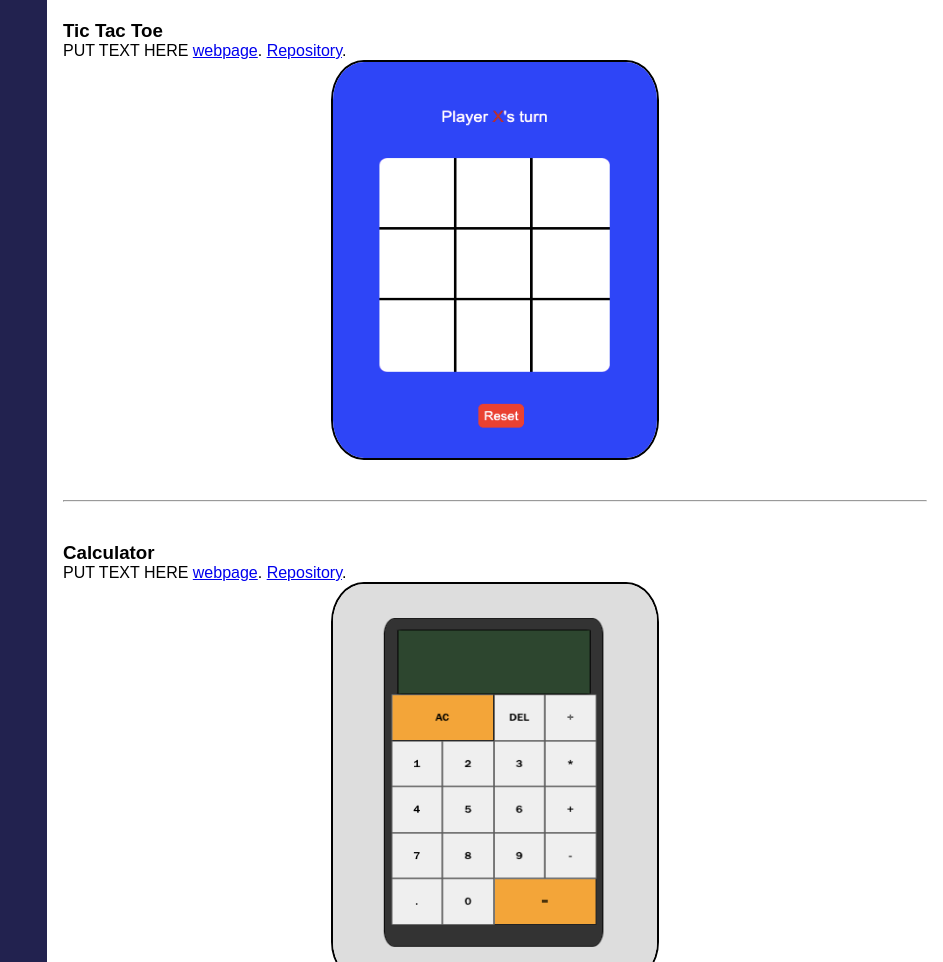
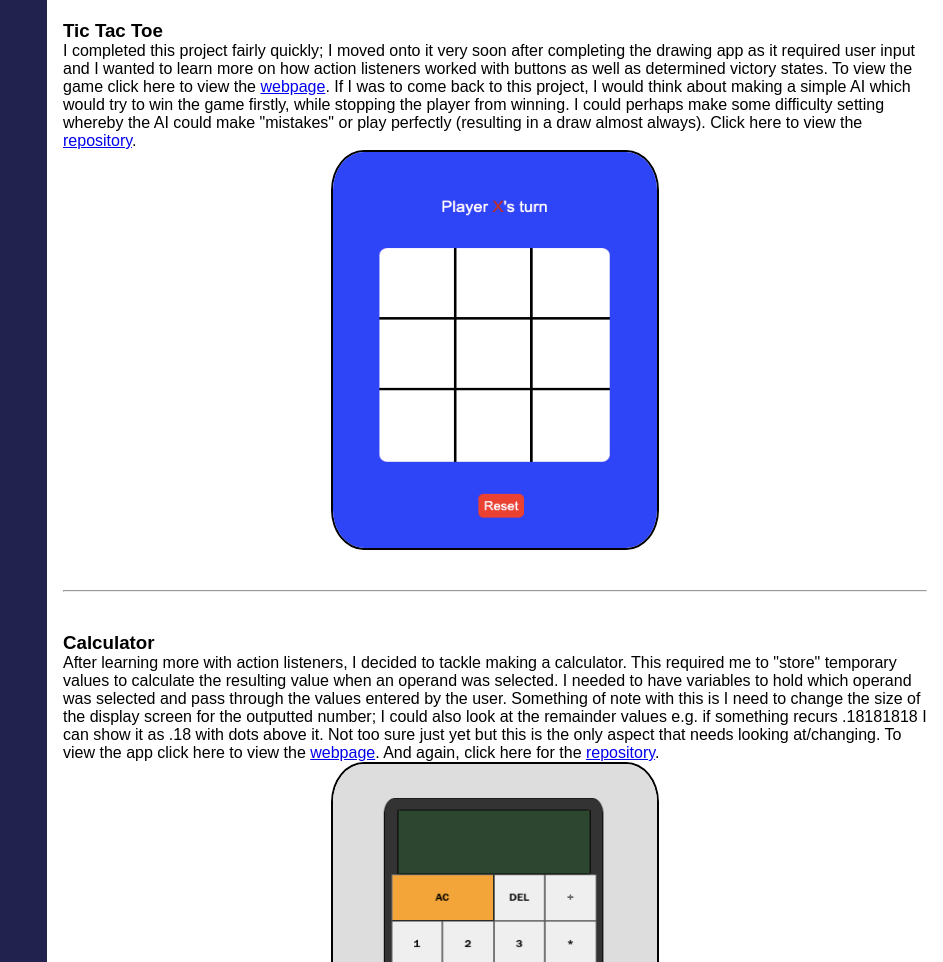
Before and after one commit to JFlowe6/Portfolio, a plain HTML site: page index.html in a window 1280 px wide. Shown: the part 1500-2462 px from the top of the page, without its empty margins (337-1280 px from the left). Drawn offline with Linux system fonts and the light colour scheme.

Commit message:
Added more info

```diff
--- a/index.html
+++ b/index.html
@@ -77,8 +77,12 @@
             <hr id="article-break">
 
             <h1>Tic Tac Toe</h1>
-            <p>PUT TEXT HERE <a href="https://jflowe6.github.io/TicTacToe/" target="_blank">webpage</a>.
-                <a href="https://github.com/JFlowe6/TicTacToe" target="_blank">Repository</a>.
+            <p>I completed this project fairly quickly; I moved onto it very soon after completing the drawing app as it required user input
+                and I wanted to learn more on how action listeners worked with buttons as well as determined victory states. To view the game click here to view the
+                <a href="https://jflowe6.github.io/TicTacToe/" target="_blank">webpage</a>.
+                If I was to come back to this project, I would think about making a simple AI which would try to win the game firstly,
+                while stopping the player from winning. I could perhaps make some difficulty setting whereby the AI could make "mistakes" or play perfectly (resulting in a draw almost always).
+                Click here to view the <a href="https://github.com/JFlowe6/TicTacToe" target="_blank">repository</a>.
             </p>
             <a href="https://jflowe6.github.io/TicTacToe/" target="_blank"><img id="img"
                 src="./img/tictactoe.png" alt="TicTacToe" width="200px" height="400px"></a>
@@ -87,8 +91,12 @@
             <hr id="article-break">
 
             <h1>Calculator</h1>
-            <p>PUT TEXT HERE <a href="https://jflowe6.github.io/Calculator/" target="_blank">webpage</a>.
-                <a href="https://github.com/JFlowe6/Calculator" target="_blank">Repository</a>.
+            <p>After learning more with action listeners, I decided to tackle making a calculator. This required me to "store" temporary values
+                to calculate the resulting value when an operand was selected. I needed to have variables to hold which operand was selected and
+                pass through the values entered by the user. Something of note with this is I need to change the size of the display screen for the outputted number;
+                I could also look at the remainder values e.g. if something recurs .18181818 I can show it as .18 with dots above it. Not too sure just yet but this
+                is the only aspect that needs looking at/changing. To view the app click here to view the <a href="https://jflowe6.github.io/Calculator/" target="_blank">webpage</a>.
+                And again, click here for the <a href="https://github.com/JFlowe6/Calculator" target="_blank">repository</a>.
 
             </p>
             <a href="https://jflowe6.github.io/Calculator/" target="_blank"><img id="img" src="./img/calc.png" alt="Calculator" width="200px" height="400px"></a>
```
